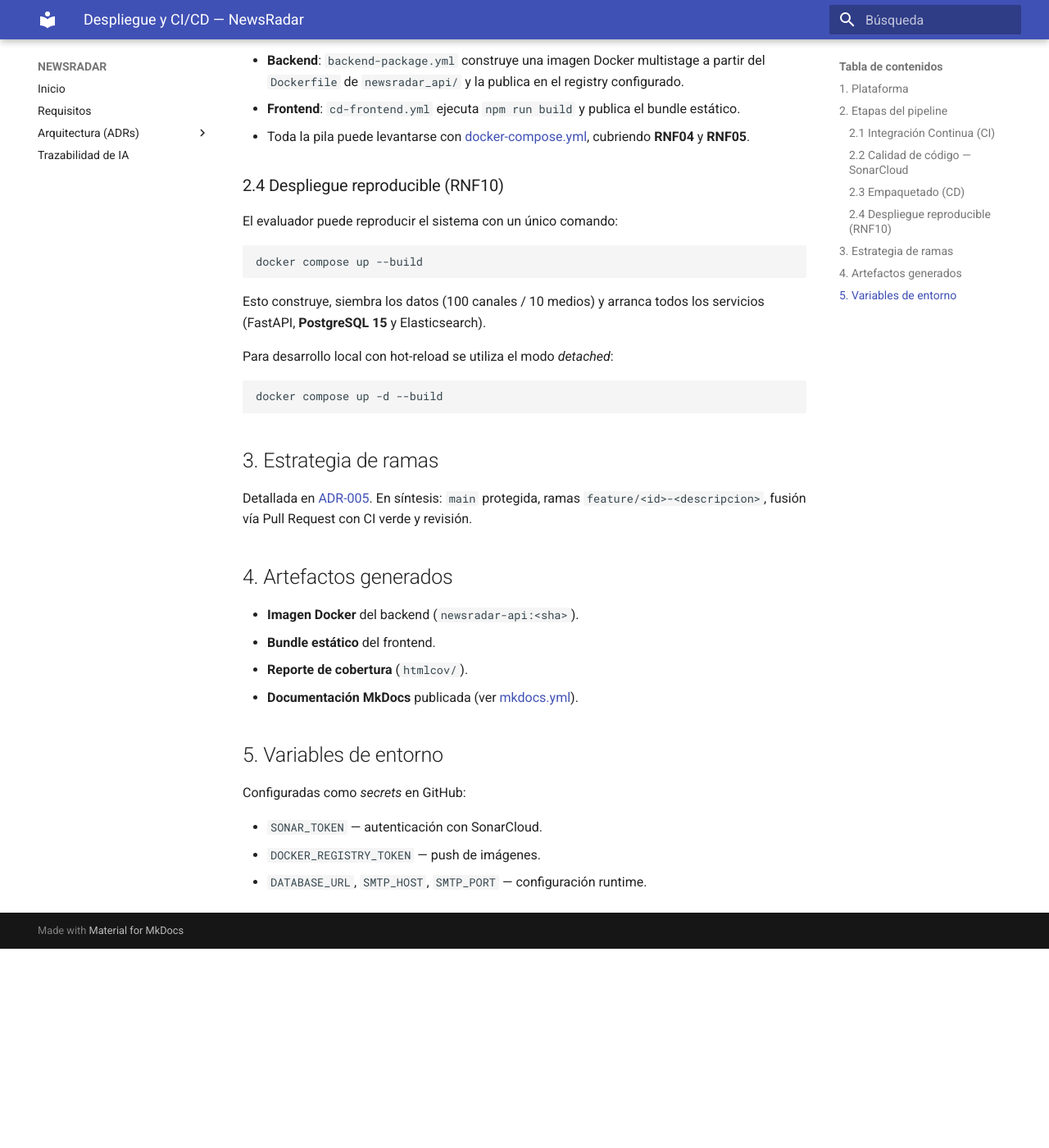
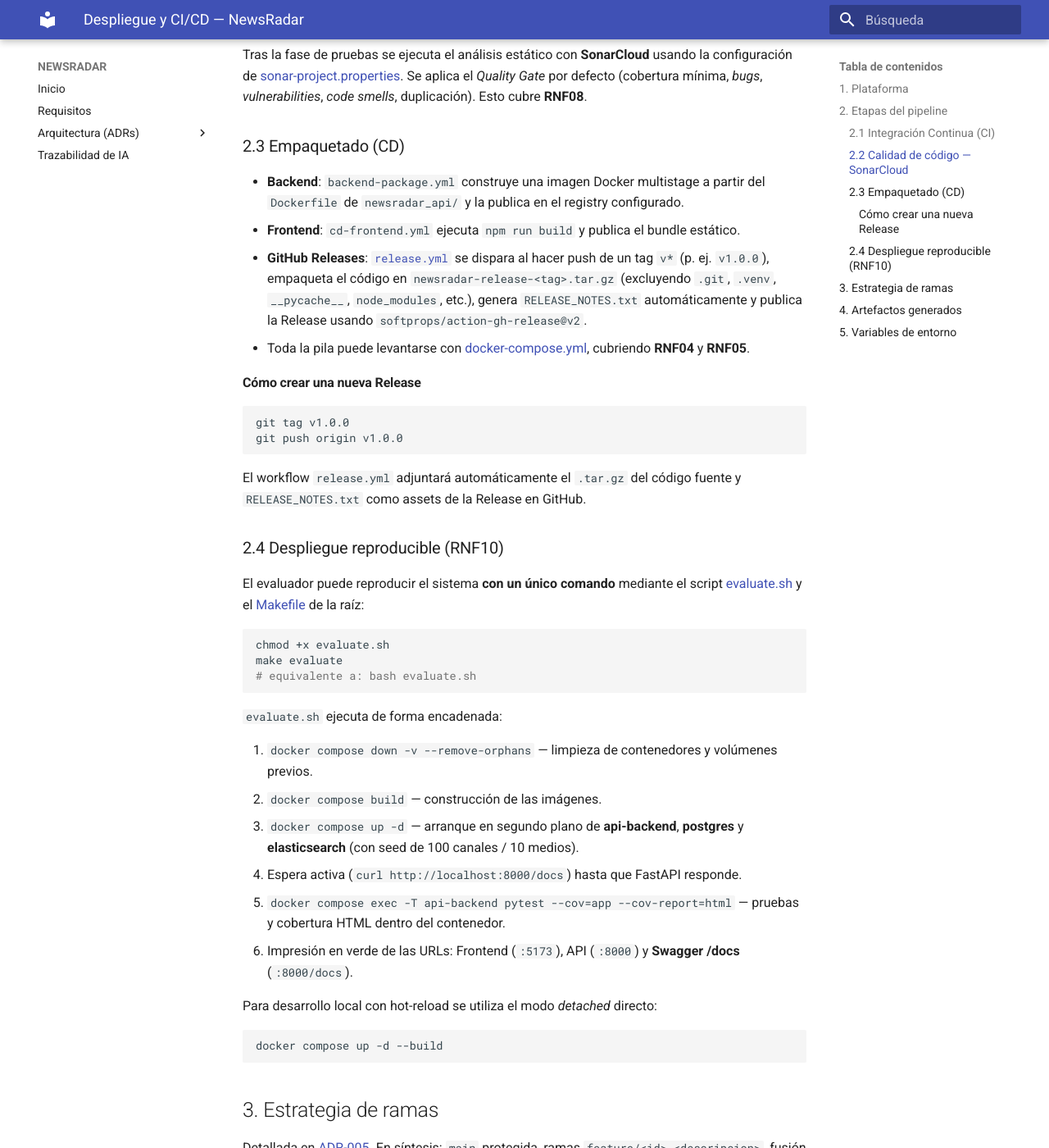
Before and after one commit to DevOpsUC3M-gr84-A/DevOps-gr84-A, an MkDocs documentation site: the page built from docs/deployment.md, in a window 1280 px wide and 1400 px high, scrolled down 1244 px. Shown: the whole window at 82% size. Built offline with MkDocs 1.6.1 and Material for MkDocs 9.7.7, drawn with Linux system fonts in a browser that asks for light colours; before the commit the page ends 2401 px from its top, so only the background shows below that; some of the changed text lies outside the part shown.

Commit message:
feat: automatizacion de evaluacion local y pipeline de release CI/CD (Cierra #25, Cierra #27)

````diff
--- a/docs/deployment.md
+++ b/docs/deployment.md
@@ -12,6 +12,7 @@ El pipeline de CI/CD está implementado sobre **GitHub Actions**. Los workflows
 | `test.yml`              | push / pull_request              | Ejecución de pruebas unitarias e integración + cobertura. |
 | `backend-package.yml`   | push a `main` / release          | Construcción de la imagen Docker del backend FastAPI.|
 | `cd-frontend.yml`       | push a `main` / release          | Build y publicación del bundle estático del frontend.|
+| `release.yml`           | push de tag `v*`                 | Empaqueta el código (`.tar.gz`), genera `RELEASE_NOTES.txt` y publica una **GitHub Release** con ambos como assets. |
 
 Estos workflows cubren los requisitos **RNF06 (CI)**, **RNF09 (CD)** y **RNF10 (pipeline reproducible)**.
 
@@ -36,19 +37,38 @@ Tras la fase de pruebas se ejecuta el análisis estático con **SonarCloud** usa
 
 - **Backend**: `backend-package.yml` construye una imagen Docker multistage a partir del `Dockerfile` de `newsradar_api/` y la publica en el registry configurado.
 - **Frontend**: `cd-frontend.yml` ejecuta `npm run build` y publica el bundle estático.
+- **GitHub Releases**: [`release.yml`](../.github/workflows/release.yml) se dispara al hacer push de un tag `v*` (p. ej. `v1.0.0`), empaqueta el código en `newsradar-release-<tag>.tar.gz` (excluyendo `.git`, `.venv`, `__pycache__`, `node_modules`, etc.), genera `RELEASE_NOTES.txt` automáticamente y publica la Release usando `softprops/action-gh-release@v2`.
 - Toda la pila puede levantarse con [docker-compose.yml](../docker-compose.yml), cubriendo **RNF04** y **RNF05**.
+
+#### Cómo crear una nueva Release
+
+```bash
+git tag v1.0.0
+git push origin v1.0.0
+```
+
+El workflow `release.yml` adjuntará automáticamente el `.tar.gz` del código fuente y `RELEASE_NOTES.txt` como assets de la Release en GitHub.
 
 ### 2.4 Despliegue reproducible (RNF10)
 
-El evaluador puede reproducir el sistema con un único comando:
+El evaluador puede reproducir el sistema **con un único comando** mediante el script [evaluate.sh](../evaluate.sh) y el [Makefile](../Makefile) de la raíz:
 
 ```bash
-docker compose up --build
+chmod +x evaluate.sh
+make evaluate
+# equivalente a: bash evaluate.sh
 ```
 
-Esto construye, siembra los datos (100 canales / 10 medios) y arranca todos los servicios (FastAPI, **PostgreSQL 15** y Elasticsearch).
+`evaluate.sh` ejecuta de forma encadenada:
 
-Para desarrollo local con hot-reload se utiliza el modo *detached*:
+1. `docker compose down -v --remove-orphans` — limpieza de contenedores y volúmenes previos.
+2. `docker compose build` — construcción de las imágenes.
+3. `docker compose up -d` — arranque en segundo plano de **api-backend**, **postgres** y **elasticsearch** (con seed de 100 canales / 10 medios).
+4. Espera activa (`curl http://localhost:8000/docs`) hasta que FastAPI responde.
+5. `docker compose exec -T api-backend pytest --cov=app --cov-report=html` — pruebas y cobertura HTML dentro del contenedor.
+6. Impresión en verde de las URLs: Frontend (`:5173`), API (`:8000`) y **Swagger /docs** (`:8000/docs`).
+
+Para desarrollo local con hot-reload se utiliza el modo *detached* directo:
 
 ```bash
 docker compose up -d --build
````
Also changed, not shown: README.md (+14 -3 lines), docs/ADRs/ADR-026-automatizacion-evaluacion-y-entregas.md (added, +59 -0 lines), docs/quickstart.md (+11 -0 lines), 3 other files.
